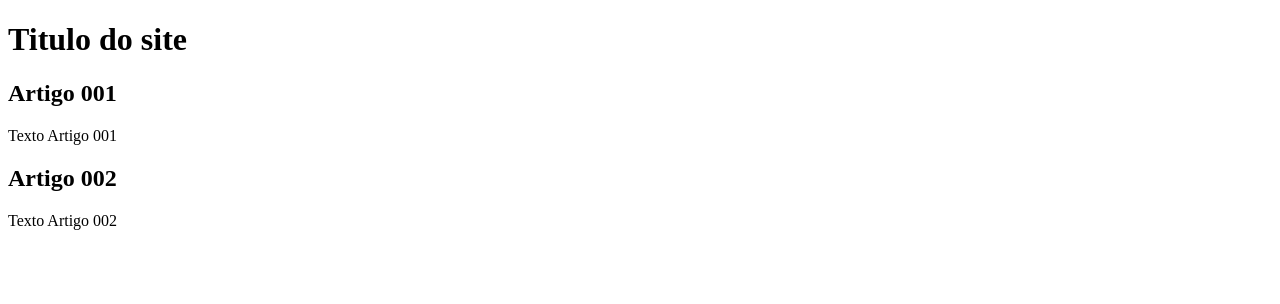
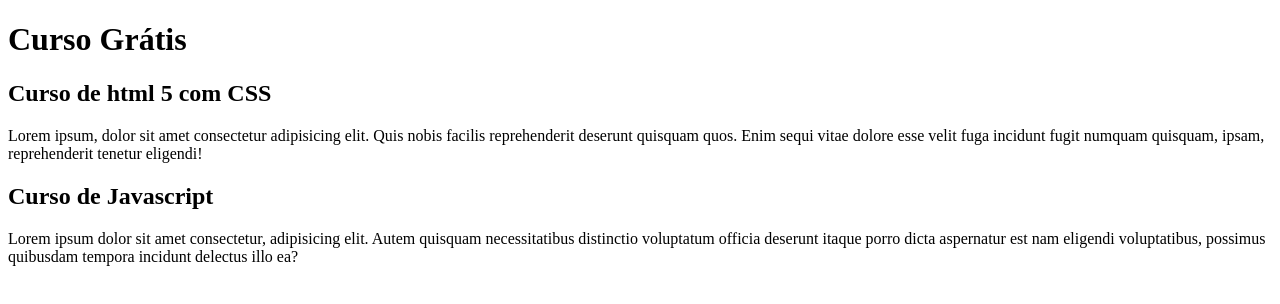
Before and after one commit to andergabrielsantos/projeto-site, a plain HTML site: page index.html in a window 1280 px wide. Drawn offline with Linux system fonts and the light colour scheme.

Commit message:
comecei a escrecer no conteudo

```diff
--- a/index.html
+++ b/index.html
@@ -8,15 +8,15 @@
 <body>
     <main>
         <header>
-            <h1>Titulo do site</h1>
+            <h1>Curso Grátis</h1>
         </header>
         <article>
-            <h2>Artigo 001</h2>
-            <p>Texto Artigo 001</p>
+            <h2>Curso de html 5 com CSS</h2>
+            <p>Lorem ipsum, dolor sit amet consectetur adipisicing elit. Quis nobis facilis reprehenderit deserunt quisquam quos. Enim sequi vitae dolore esse velit fuga incidunt fugit numquam quisquam, ipsam, reprehenderit tenetur eligendi!</p>
         </article>
         <article>
-            <h2>Artigo 002</h2>
-            <p>Texto Artigo 002</p>
+            <h2>Curso de Javascript</h2>
+            <p>Lorem ipsum dolor sit amet consectetur, adipisicing elit. Autem quisquam necessitatibus distinctio voluptatum officia deserunt itaque porro dicta aspernatur est nam eligendi voluptatibus, possimus quibusdam tempora incidunt delectus illo ea?</p>
         </article>
     </main>
 
```
